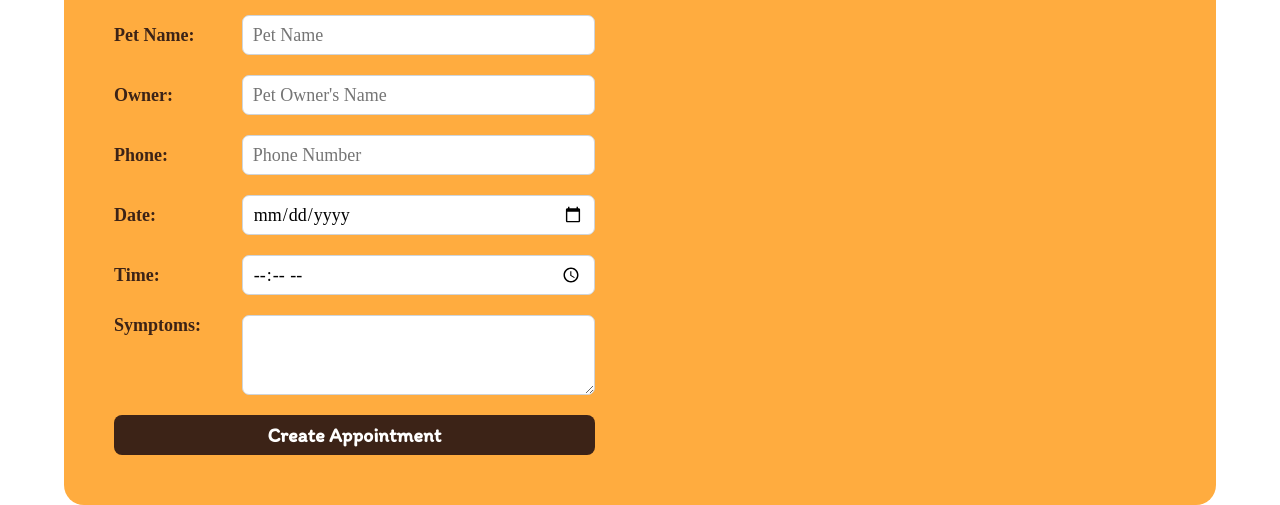
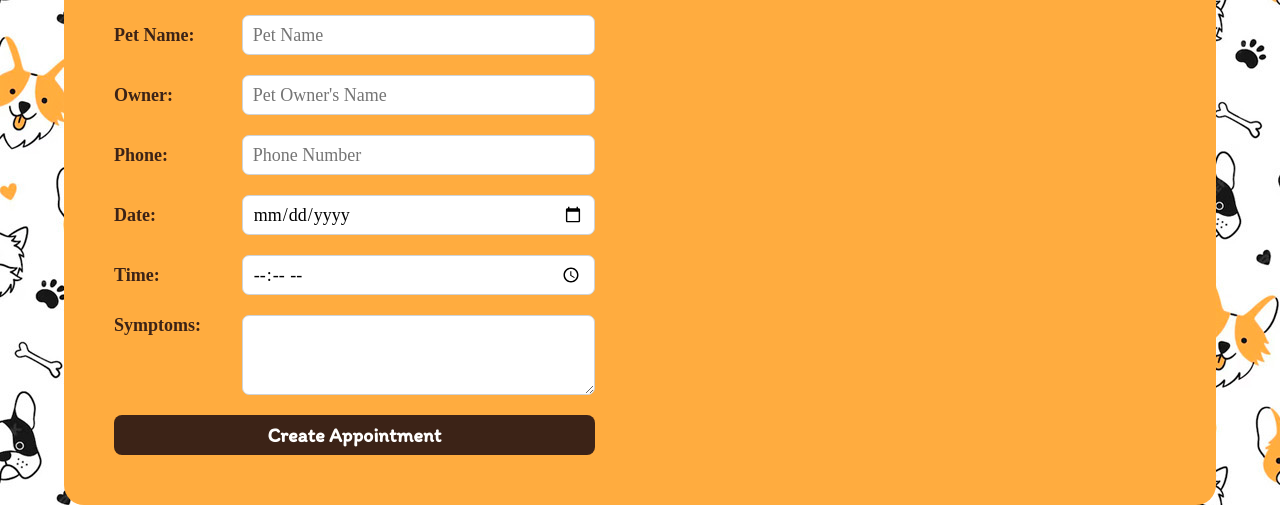
Before and after one commit to AaronDevX/Pet-Health-Portal, a plain HTML site: page index.html in a window 1280 px wide. Shown: the part 304-809 px from the top of the page. Drawn offline with Linux system fonts and the light colour scheme; the site is published under a folder, as on GitHub Pages, so addresses that start at the root find nothing; a web font is replaced by a local one.

Commit message:
Fix background page error (GitHub compatibility)

```diff
--- a/CSS/styles.css
+++ b/CSS/styles.css
@@ -13,7 +13,7 @@
     font-size: 18px;
 }
 body{
-    background-image: url(/IMG/background-pets.jpg);
+    background-image: url(../IMG/background-pets.jpg);
 
 }
 h1, h2, h3, legend{
```
